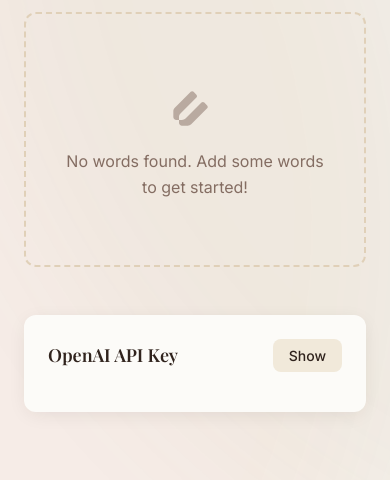
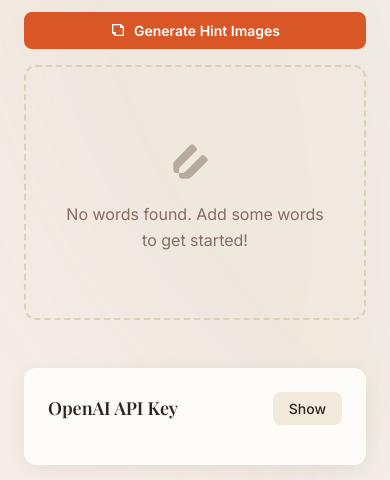
Before and after one commit to dfield18/Spanish, a website: page index.html in a window 390 px wide. Shown: the part 364-844 px from the top of the page. Drawn offline with nearby package versions, Linux system fonts and the light colour scheme.

Commit message:
Make generate hint images button visible on mobile: add button to vocabulary section for mobile view, keep in settings card for desktop

```diff
--- a/index.html
+++ b/index.html
@@ -140,6 +140,14 @@
                             <option value="checkLater">Check Later</option>
                         </select>
                     </div>
+                </div>
+                <div class="generate-images-section">
+                    <button id="generateAllHintImagesBtn" class="generate-images-btn">
+                        <svg width="16" height="16" viewBox="0 0 24 24" fill="none" xmlns="http://www.w3.org/2000/svg">
+                            <path d="M4 16L4 4L16 4M16 4L20 8M16 4L16 8L20 8M20 8L20 20L8 20M8 20L4 16M8 20L8 16L4 16" stroke="currentColor" stroke-width="2" stroke-linecap="round" stroke-linejoin="round"/>
+                        </svg>
+                        <span id="generateAllHintImagesBtnText">Generate Hint Images</span>
+                    </button>
                 </div>
                 <div id="vocabularyList" class="vocabulary-list">
                     <!-- Vocabulary cards will be inserted here -->
--- a/styles.css
+++ b/styles.css
@@ -367,6 +367,11 @@
 
 .generate-images-btn svg {
     flex-shrink: 0;
+}
+
+.generate-images-section {
+    margin-bottom: 1rem;
+    display: none; /* Hidden on desktop (button is in settings card) */
 }
 
 .review-badge {
@@ -3042,6 +3047,10 @@
         display: none;
     }
 
+    /* Show generate images section on mobile */
+    .generate-images-section {
+        display: block;
+    }
 
     /* Bottom Navigation */
     .bottom-nav {
```
